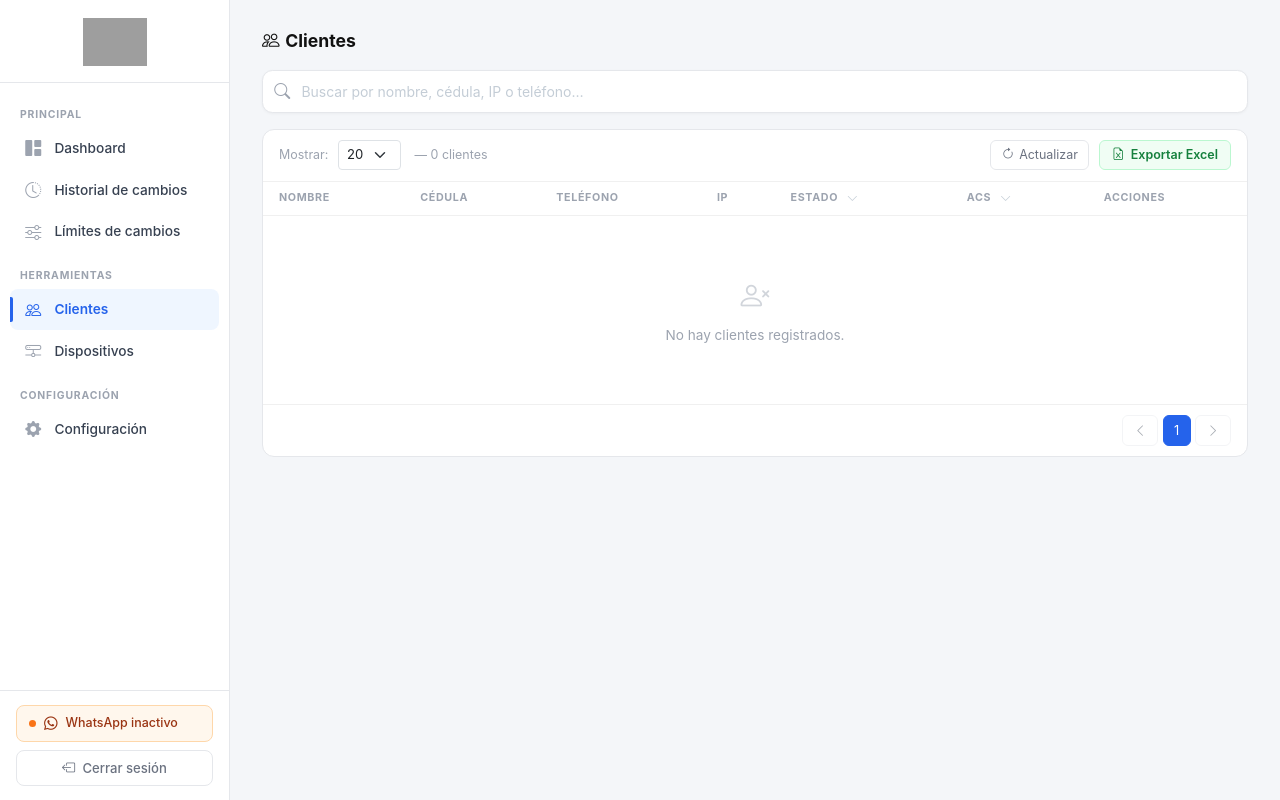
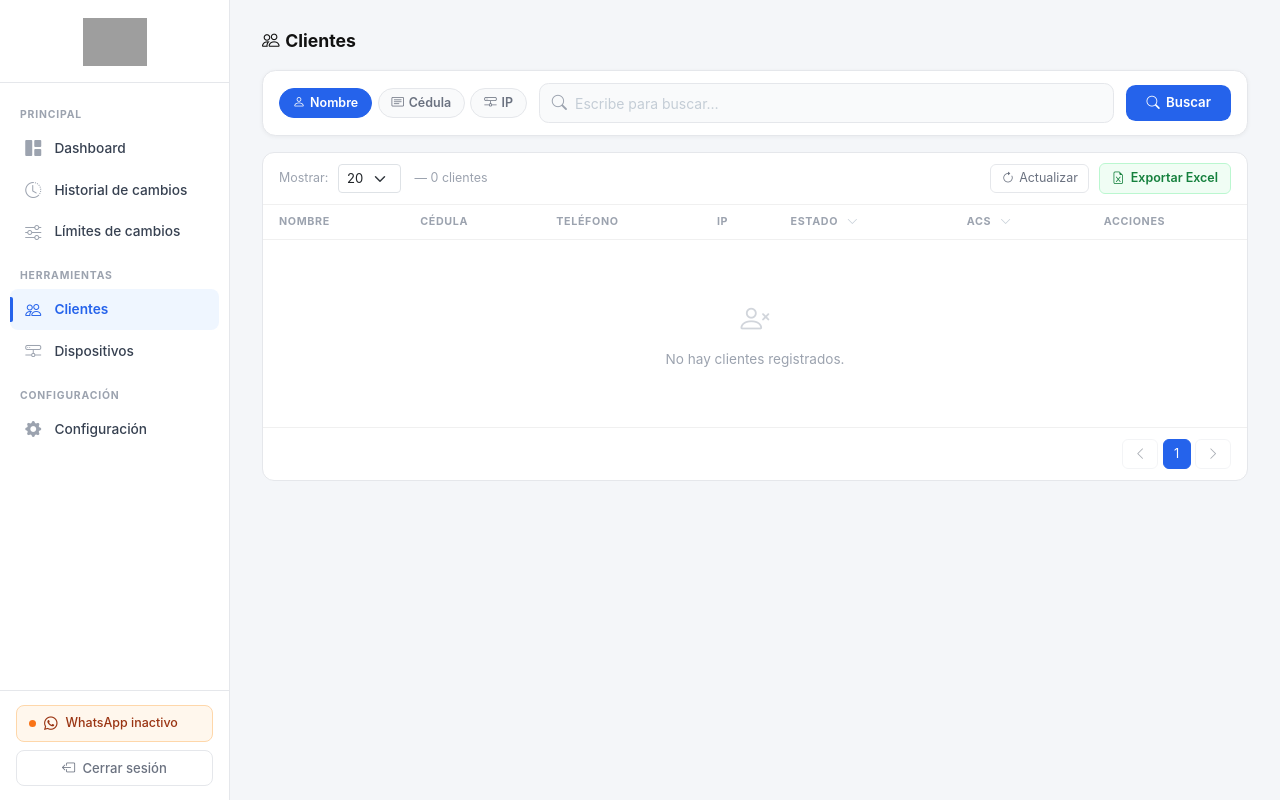
Before and after one commit to josemestre3009/skypass, a Flask app: page /admin/clientes in a window 1280 px wide. Run offline with Flask 3, Linux system fonts and the light colour scheme; the visitor is signed in with stand-in values (Sample User, id 1); data that the repository does not hold is empty; some libraries are stand-ins or nearby versions; grey boxes are pictures that could not be loaded.

Commit message:
feat: add targeted WispHub search filters for IP, name, and cedula with updated UI and backend support

```diff
--- a/app.py
+++ b/app.py
@@ -1228,34 +1228,39 @@ def api_wifi_password():
 @admin_bp.route('/api/clientes')
 @admin_requerido
 def api_clientes():
-    """
-    Lista todos los clientes paginados con filtro unificado.
-    Params: page, page_size (10/20/50), q, force_refresh
-    Búsqueda por tokens sobre nombre + cédula + ip + teléfono simultáneamente.
-    """
     page          = max(1, int(request.args.get('page', 1)))
     page_size     = min(int(request.args.get('page_size', 20)), 50)
-    q             = request.args.get('q', '').strip().lower()
+    q             = request.args.get('q', '').strip()
+    tipo          = request.args.get('tipo', '').strip()
     force         = request.args.get('force_refresh', '0') == '1'
     estado_filter = request.args.get('estado_filter', '').strip().lower()
 
-    todos = wisphub.listar_todos(force_refresh=force)
+    # Búsqueda server-side en WispHub cuando hay tipo + q
+    if q and tipo in ('nombre', 'cedula', 'ip'):
+        if tipo == 'nombre':
+            todos = wisphub.buscar_por_nombre_parcial(q)
+        elif tipo == 'cedula':
+            todos = wisphub.buscar_por_cedula_parcial(q)
+        else:
+            todos = wisphub.buscar_por_ip_parcial(q)
+    else:
+        todos = wisphub.listar_todos(force_refresh=force)
+        if q:
+            q_lower = q.lower()
+            tokens  = q_lower.split()
+            def matches(c):
+                haystack = ' '.join([
+                    (c.get('nombre')   or '').lower(),
+                    (c.get('cedula')   or '').lower(),
+                    (c.get('ip')       or '').lower(),
+                    (c.get('telefono') or '').lower(),
+                    (c.get('estado')   or '').lower(),
+                ])
+                return all(t in haystack for t in tokens)
+            todos = [c for c in todos if matches(c)]
 
     if estado_filter:
         todos = [c for c in todos if (c.get('estado') or '').lower() == estado_filter]
-
-    if q:
-        tokens = q.split()
-        def matches(c):
-            haystack = ' '.join([
-                (c.get('nombre')   or '').lower(),
-                (c.get('cedula')   or '').lower(),
-                (c.get('ip')       or '').lower(),
-                (c.get('telefono') or '').lower(),
-                (c.get('estado')   or '').lower(),
-            ])
-            return all(t in haystack for t in tokens)
-        todos = [c for c in todos if matches(c)]
 
     total       = len(todos)
     total_pages = max(1, -(-total // page_size))
--- a/services/wisphub.py
+++ b/services/wisphub.py
@@ -85,57 +85,49 @@ def buscar_por_ip(ip, timeout=7):
     return None
 
 
+def _normalizar_resultados(results):
+    out = []
+    for c in results:
+        out.append({
+            'ip':       c.get('ip') or c.get('ip_address') or '',
+            'nombre':   c.get('nombre', ''),
+            'cedula':   c.get('cedula', ''),
+            'telefono': c.get('telefono', '') or c.get('celular', ''),
+            'estado':   c.get('estado', ''),
+        })
+    return out
+
+
 def buscar_por_nombre_parcial(q, timeout=6):
-    """
-    Busca clientes cuyo nombre contiene q usando filtro server-side de WispHub.
-    Returns: lista de dicts con ip, nombre, cedula, telefono, estado.
-    """
     try:
-        resp = requests.get(BASE_URL, headers=_headers(), params={'nombre': q}, timeout=timeout)
+        resp = requests.get(BASE_URL, headers=_headers(), params={'nombre__contains': q}, timeout=timeout)
         if resp.status_code != 200:
             return []
-        q_lower = q.lower()
-        resultado = []
-        for c in resp.json().get('results', []):
-            nombre = c.get('nombre', '')
-            if nombre and q_lower in nombre.lower():
-                resultado.append({
-                    'ip':       c.get('ip') or c.get('ip_address') or '',
-                    'nombre':   nombre,
-                    'cedula':   c.get('cedula', ''),
-                    'telefono': c.get('telefono', '') or c.get('celular', ''),
-                    'estado':   c.get('estado', ''),
-                })
-        return resultado
+        return _normalizar_resultados(resp.json().get('results', []))
     except Exception as e:
         print(f"[WispHub] Error buscando por nombre '{q}': {e}")
         return []
 
 
 def buscar_por_cedula_parcial(q, timeout=6):
-    """
-    Busca clientes por cédula usando filtro server-side de WispHub.
-    Returns: lista de dicts con ip, nombre, cedula, telefono, estado.
-    """
     try:
-        resp = requests.get(BASE_URL, headers=_headers(), params={'cedula': q}, timeout=timeout)
+        resp = requests.get(BASE_URL, headers=_headers(), params={'cedula__contains': q}, timeout=timeout)
         if resp.status_code != 200:
             return []
-        resultado = []
-        for c in resp.json().get('results', []):
-            cedula = c.get('cedula', '')
-            if not cedula:
-                continue
-            resultado.append({
-                'ip':       c.get('ip') or c.get('ip_address') or '',
-                'nombre':   c.get('nombre', ''),
-                'cedula':   cedula,
-                'telefono': c.get('telefono', '') or c.get('celular', ''),
-                'estado':   c.get('estado', ''),
-            })
-        return resultado
+        return _normalizar_resultados(resp.json().get('results', []))
     except Exception as e:
         print(f"[WispHub] Error buscando por cédula '{q}': {e}")
+        return []
+
+
+def buscar_por_ip_parcial(q, timeout=6):
+    try:
+        resp = requests.get(BASE_URL, headers=_headers(), params={'ip__contains': q}, timeout=timeout)
+        if resp.status_code != 200:
+            return []
+        return _normalizar_resultados(resp.json().get('results', []))
+    except Exception as e:
+        print(f"[WispHub] Error buscando por IP '{q}': {e}")
         return []
 
 
--- a/templates/admin/clientes.html
+++ b/templates/admin/clientes.html
@@ -9,27 +9,47 @@
   .cl-title  { font-size:1.1rem; font-weight:700; color:#111; margin-right:auto; }
 
   /* ── Barra búsqueda ── */
-  .search-wrap {
-    background:#fff; border:1px solid #e5e7eb; border-radius:0.65rem;
-    display:flex; align-items:stretch; overflow:hidden;
-    box-shadow:0 1px 3px rgba(0,0,0,0.04); margin-bottom:1rem;
+  .search-section {
+    background:#fff; border:1px solid #e5e7eb; border-radius:0.85rem;
+    box-shadow:0 1px 4px rgba(0,0,0,0.05); margin-bottom:1rem;
+    padding:0.75rem 1rem; display:flex; align-items:center; gap:0.75rem; flex-wrap:wrap;
   }
-  .search-wrap .s-icon { padding:0 0.7rem; display:flex; align-items:center; color:#9ca3af; font-size:1rem; }
-  .search-wrap input {
-    flex:1; border:none; outline:none; font-size:0.875rem; padding:0.6rem 0;
-    background:transparent; min-width:0; font-family:inherit; color:#111;
+  /* Chips tipo */
+  .tipo-chips { display:flex; gap:0.35rem; flex-shrink:0; }
+  .tipo-chip {
+    display:inline-flex; align-items:center; gap:0.3rem;
+    padding:0.3rem 0.8rem; border-radius:99px; font-size:0.78rem; font-weight:600;
+    border:1.5px solid #e5e7eb; background:#f9fafb; color:#6b7280;
+    cursor:pointer; transition:all .15s; user-select:none; white-space:nowrap;
   }
-  .search-wrap input::placeholder { color:#c4cdd6; }
-  .search-wrap .sep { width:1px; background:#f0f0f0; margin:8px 0; }
-  .search-wrap select {
-    border:none; outline:none; font-size:0.82rem; color:#374151;
-    padding:0 0.85rem; background:transparent; font-family:inherit; cursor:pointer;
+  .tipo-chip:hover { border-color:#93c5fd; color:#2563eb; background:#eff6ff; }
+  .tipo-chip.active { border-color:#2563eb; background:#2563eb; color:#fff; }
+  /* Input row */
+  .search-input-row {
+    flex:1; min-width:180px; display:flex; align-items:center;
+    background:#f9fafb; border:1.5px solid #e5e7eb; border-radius:0.6rem;
+    padding:0 0.75rem; gap:0.5rem; transition:border-color .15s;
   }
-  .search-wrap .btn-limpiar {
-    padding:0 0.75rem; background:none; border:none; border-left:1px solid #f0f0f0;
-    color:#9ca3af; cursor:pointer; font-size:0.88rem; transition:color .15s;
+  .search-input-row:focus-within { border-color:#93c5fd; background:#fff; }
+  .search-input-row .s-icon { color:#9ca3af; font-size:0.95rem; flex-shrink:0; }
+  .search-input-row input {
+    flex:1; border:none; outline:none; font-size:0.875rem; padding:0.52rem 0;
+    background:transparent; font-family:inherit; color:#111; min-width:0;
   }
-  .search-wrap .btn-limpiar:hover { color:#374151; }
+  .search-input-row input::placeholder { color:#c4cdd6; }
+  .search-input-row .btn-limpiar {
+    background:none; border:none; color:#9ca3af; cursor:pointer;
+    font-size:0.8rem; padding:0; line-height:1; transition:color .15s; flex-shrink:0;
+  }
+  .search-input-row .btn-limpiar:hover { color:#374151; }
+  /* Botón buscar */
+  .btn-buscar {
+    display:inline-flex; align-items:center; gap:0.4rem;
+    padding:0.5rem 1.25rem; background:#2563eb; color:#fff; border:none;
+    border-radius:0.6rem; font-size:0.83rem; font-weight:600;
+    cursor:pointer; transition:background .15s; white-space:nowrap; flex-shrink:0;
+  }
+  .btn-buscar:hover { background:#1d4ed8; }
 
   /* ── Card tabla ── */
   .cl-card { background:#fff; border:1px solid #e5e7eb; border-radius:0.75rem; overflow:hidden; }
@@ -197,13 +217,22 @@
 </div>
 
 <!-- Búsqueda -->
-<div class="search-wrap">
-  <span class="s-icon"><i class="bi bi-search"></i></span>
-  <input type="text" id="inp-q" placeholder="Buscar por nombre, cédula, IP o teléfono…" autocomplete="off">
-  <button class="btn-limpiar" id="btn-clear" title="Limpiar" style="display:none;">
-    <i class="bi bi-x-lg"></i>
-  </button>
+<div class="search-section">
+  <div class="tipo-chips">
+    <span class="tipo-chip active" data-tipo="nombre"><i class="bi bi-person"></i> Nombre</span>
+    <span class="tipo-chip" data-tipo="cedula"><i class="bi bi-card-text"></i> Cédula</span>
+    <span class="tipo-chip" data-tipo="ip"><i class="bi bi-hdd-network"></i> IP</span>
+  </div>
+  <div class="search-input-row">
+    <span class="s-icon"><i class="bi bi-search"></i></span>
+    <input type="text" id="inp-q" placeholder="Escribe para buscar…" autocomplete="off">
+    <button class="btn-limpiar" id="btn-clear" title="Limpiar" style="display:none;">
+      <i class="bi bi-x-lg"></i>
+    </button>
+  </div>
+  <button class="btn-buscar" id="btn-buscar"><i class="bi bi-search"></i> Buscar</button>
 </div>
+<input type="hidden" id="sel-tipo" value="nombre">
 
 <!-- Tabla -->
 <div class="cl-card">
@@ -274,7 +303,7 @@
 
 {% block scripts %}
 <script>
-let estado = { page: 1, page_size: 20, q: '', loading: false, estadoFilter: '', acsFilter: '' };
+let estado = { page: 1, page_size: 20, q: '', tipo: 'nombre', loading: false, estadoFilter: '', acsFilter: '' };
 let acsAbort   = null;
 let debounce   = null;
 let acsRowState = {};
@@ -300,6 +329,7 @@ function cargar(opts = {}) {
     page_size: estado.page_size,
     q:         estado.q,
   });
+  if (estado.tipo)         params.set('tipo', estado.tipo);
   if (estado.estadoFilter) params.set('estado_filter', estado.estadoFilter);
   if (opts.force_refresh)  params.set('force_refresh', '1');
 
@@ -532,20 +562,41 @@ function actualizarExportUrl() {
   document.getElementById('btn-export').href = url;
 }
 
+/* ── Chips tipo ── */
+document.querySelectorAll('.tipo-chip').forEach(chip => {
+  chip.addEventListener('click', function() {
+    document.querySelectorAll('.tipo-chip').forEach(c => c.classList.remove('active'));
+    this.classList.add('active');
+    document.getElementById('sel-tipo').value = this.dataset.tipo;
+    const placeholders = { nombre: 'Buscar por nombre…', cedula: 'Buscar por cédula…', ip: 'Buscar por IP…' };
+    document.getElementById('inp-q').placeholder = placeholders[this.dataset.tipo] || 'Buscar…';
+  });
+});
+
+function ejecutarBusqueda() {
+  const v    = document.getElementById('inp-q').value.trim();
+  const tipo = document.getElementById('sel-tipo').value;
+  cargar({ page: 1, q: v, tipo });
+  actualizarExportUrl();
+}
+
 document.getElementById('inp-q').addEventListener('input', function() {
-  const v = this.value.trim();
-  document.getElementById('btn-clear').style.display = v ? '' : 'none';
+  document.getElementById('btn-clear').style.display = this.value.trim() ? '' : 'none';
+});
+
+document.getElementById('inp-q').addEventListener('keydown', function(e) {
+  if (e.key === 'Enter') { clearTimeout(debounce); ejecutarBusqueda(); }
+});
+
+document.getElementById('btn-buscar').addEventListener('click', function() {
   clearTimeout(debounce);
-  debounce = setTimeout(() => {
-    cargar({ page: 1, q: v });
-    actualizarExportUrl();
-  }, 350);
+  ejecutarBusqueda();
 });
 
 document.getElementById('btn-clear').addEventListener('click', function() {
   document.getElementById('inp-q').value = '';
   this.style.display = 'none';
-  cargar({ page: 1, q: '' });
+  cargar({ page: 1, q: '', tipo: document.getElementById('sel-tipo').value });
 });
 
 document.getElementById('sel-size').addEventListener('change', function() {
```
